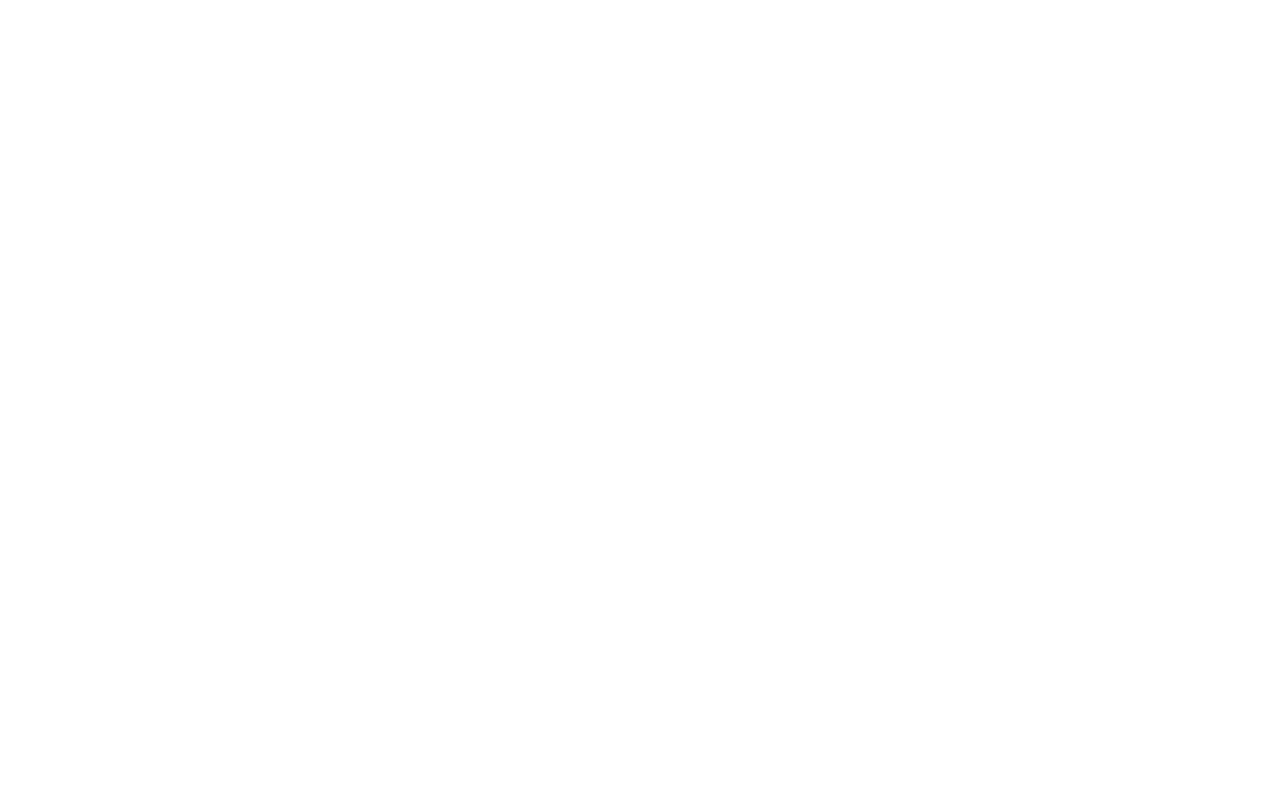
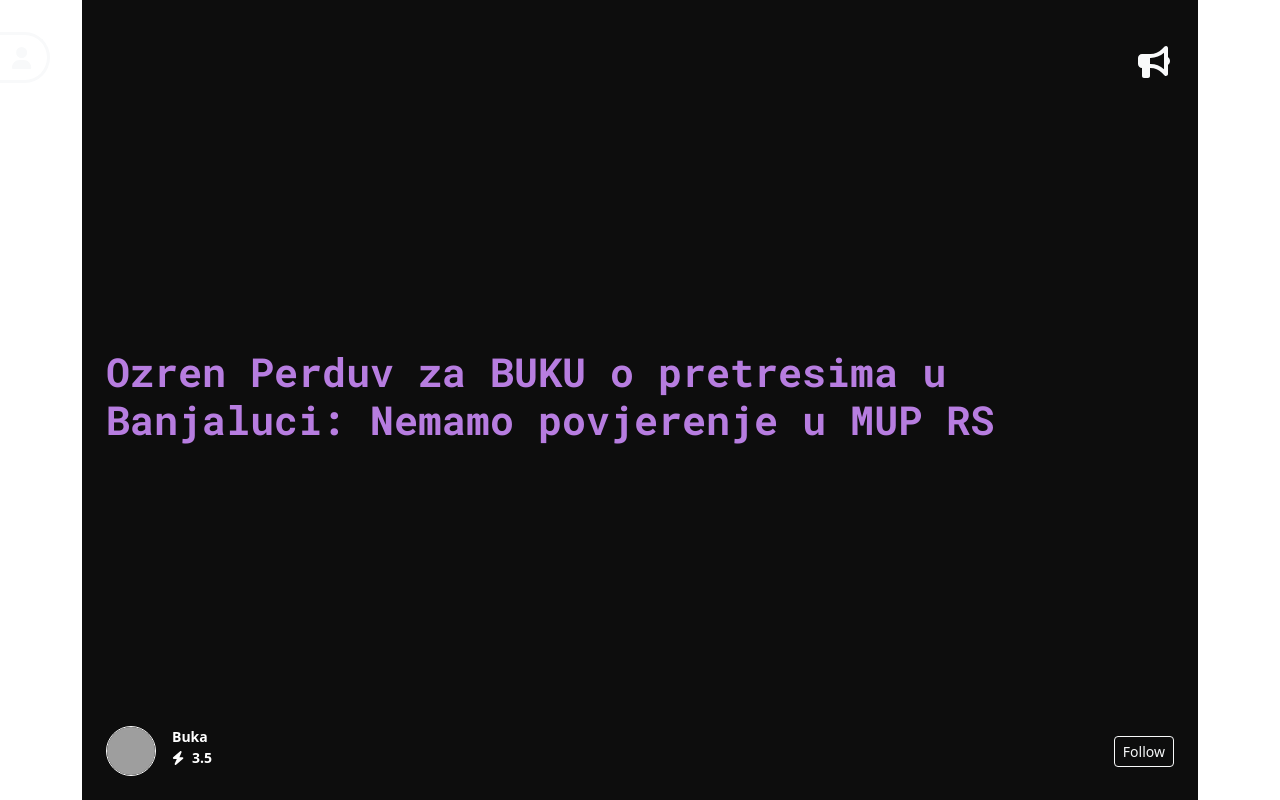
Before and after one commit to DimitrijeGlibic/novinator, a React (Create React App) app: page /1/sign-in in a window 1280 px wide. Before the commit this address had no page. Built offline with nearby package versions, Linux system fonts and the light colour scheme; grey boxes are pictures that could not be loaded.

Commit message:
Add simple SignInModal - not working with router

```diff
--- a/src/App.js
+++ b/src/App.js
@@ -4,12 +4,15 @@
 import "swiper/css";
 import "./App.css";
 import TimeLine from "./timeline/TimeLine";
+import SignInModal from "./components/menu/SignIn/SignInModal";
 
 function App() {
   return (
-      <Routes>
-        <Route path="/timeline" element={<TimeLine />} />
-      </Routes>
+    <Routes>
+      <Route path="/:postId" element={<TimeLine />}>
+        <Route path="/:postId/sign-in" element={<SignInModal />} />
+      </Route>
+    </Routes>
   );
 }
 
--- /dev/null
+++ b/src/components/menu/SignIn/SignInModal.js
@@ -0,0 +1,27 @@
+import { Button, Modal } from "react-bootstrap";
+import { Outlet, useNavigate } from "react-router-dom";
+import styled from "styled-components";
+
+const SignInModal = () => {
+    console.log('usao');
+    const navigate = useNavigate();
+  return (
+    <Modal show={true} onHide={() => navigate(-1)} keyboard={false}>
+      <StyledHeader>
+        <Modal.Title>SignIn</Modal.Title>
+      </StyledHeader>
+      <Modal.Body>
+        <div className="d-grid gap-2 mt-4">
+          <Button variant="outline-secondary mt-3">Instagram</Button>
+        </div>
+      </Modal.Body>
+      <Outlet />
+    </Modal>
+  );
+};
+
+export default SignInModal;
+
+const StyledHeader = styled(Modal.Header)`
+  border-bottom: 0;
+`;
--- a/src/timeline/TimeLine.js
+++ b/src/timeline/TimeLine.js
@@ -1,13 +1,19 @@
 import Post from "./post/Post";
-import { Swiper, SwiperSlide } from "swiper/react";
+import { Swiper, SwiperSlide, useSwiper } from "swiper/react";
 import { data } from "./dumyData";
 import styled from "styled-components";
 import MenuSideDrawer from "../components/menu/MenuSideDrawer";
 import { Container } from "react-bootstrap";
+import { useParams } from "react-router-dom";
 
 const TimeLine = () => {
+  const { postId } = useParams();
+  const swiper = useSwiper();
+  console.log(swiper, 'swajper');
+
   const renderPosts = () => {
-    return data.map((post, index) => (
+    data.reverse();
+    return data.map((post, index) => ( // aray reverse da bi najstariji post imao index 1
       <SwiperSlide key={index}>
         <Post post={post} />
       </SwiperSlide>
@@ -23,6 +29,7 @@
         direction="vertical"
         style={{ height: "100vh" }}
         mousewheel={true}
+        initialSlide={postId}
       >
         {renderPosts()}
         <SwiperSlide>
--- a/src/timeline/post/Slide/Slide.js
+++ b/src/timeline/post/Slide/Slide.js
@@ -1,7 +1,6 @@
 import styled from "styled-components";
 
 const Slide = ({ text, title, theme: { background, color, titleColor, font } }) => {
-  console.log(title, Boolean(title));
   return (
     <SlideWrapper $color={color} $background={background} $font={font}>
       {title && (<StyledHeading $color={titleColor}>{title}</StyledHeading>)}
```
